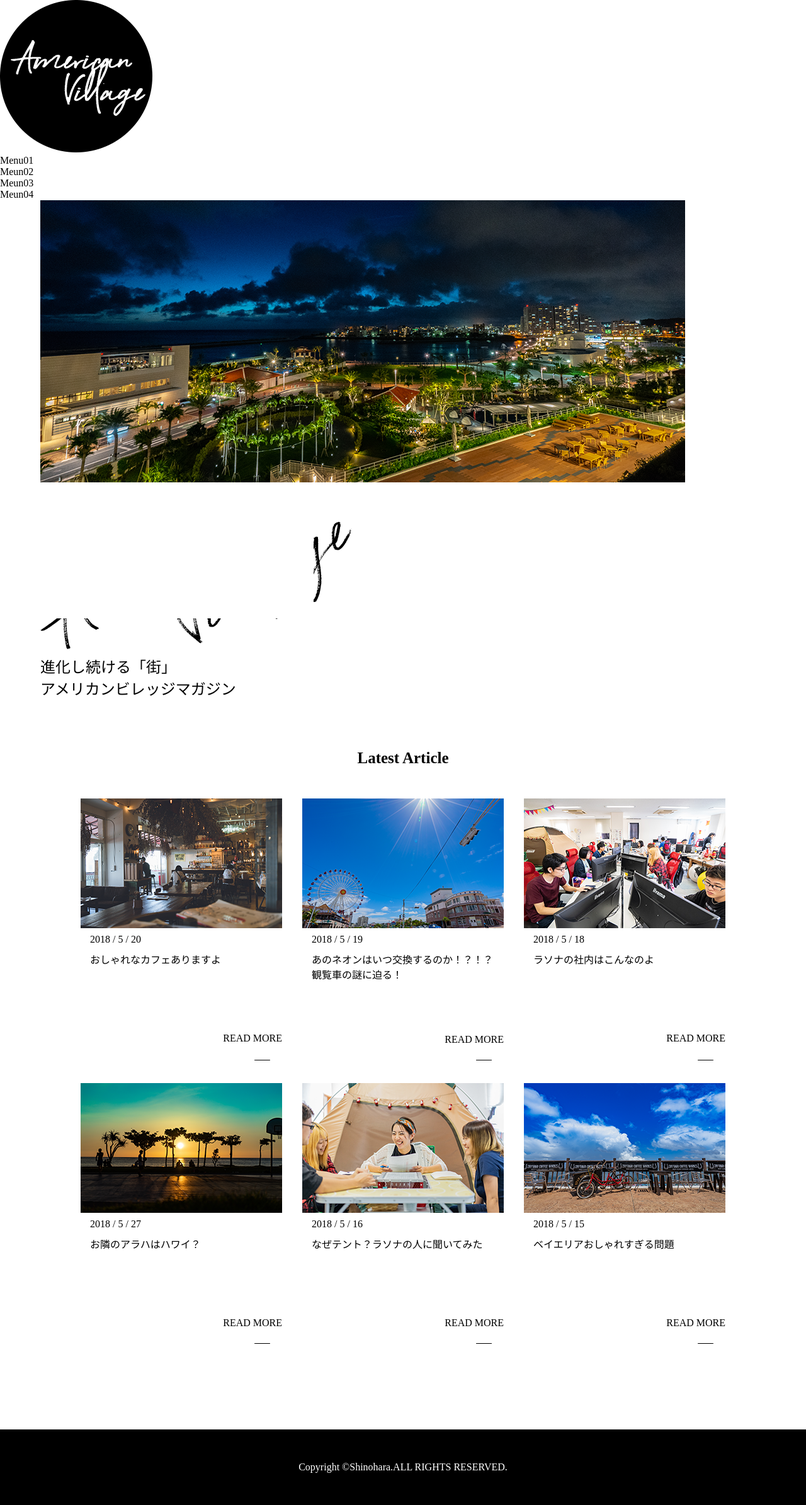
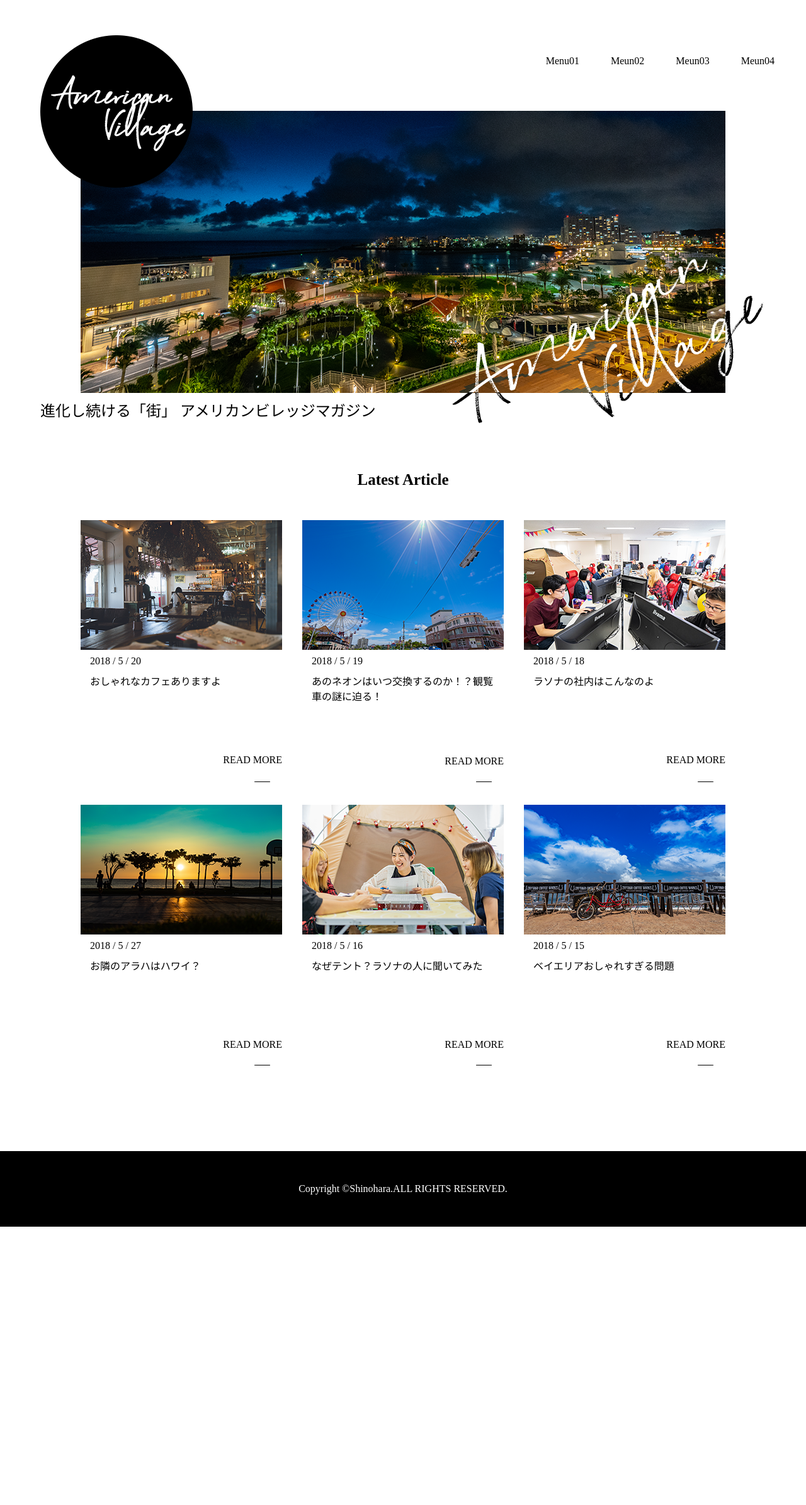
Before and after one commit to fujikoaya/Technext_OJT, a PHP site: page / in a window 1280 px wide. Shown: the whole page at 63% size. After the commit the page ends 1948 px from the top, so only its background shows below. Run offline with PHP 8.4, Linux system fonts and the light colour scheme; style sheets or scripts are compiled from the project's sources.

Commit message:
変更しました。

```diff
--- a/_main.scss
+++ b/_main.scss
@@ -1,6 +1,11 @@
 .latest.article {
     max-width: 1024px;
     margin: 0 auto;
+
+    @include sp {
+        width: $col2;
+        margin: 0 auto;
+    }
 }
 
 h1 {
@@ -15,34 +20,40 @@ h1 {
     justify-content: space-around;
     margin-top: 50px;
 
+    @include sp {
+        display: block;
+    }
+
     .article-wrap {
         width: 320px;
         margin-bottom: 30px;
         padding-bottom: 10px;
         position: relative;
 
+        @include sp {
+            width: 100%;
+        }
+
+        .pic {
+            img {
+                width: 100%;
+            }
+        }
+
         .readmore {
             text-align: right;
-            padding: 80px 20px 0 0;
+            padding: 150px 20px 0 0;
         }
-        .readmore1 {
-            text-align: right;
-            padding: 58px 20px 0 0;
+
+        .tr{
+            position: relative;
+            width: 102px;
         }
-    }
-    p {
-        padding: 10px 10px 0 10px;
-    }
-}
-.article-wrap:hover {
-    box-shadow: 0 1px 10px rgba(0, 0, 0, 0.4), 0 0 50px rgba(128, 128, 128, 0.1);
-    border-color: transparent;
-}
-.article-wrap:after{
+        .tr:after{
             content: '';
             position: absolute;
-    left: 94%;
-    bottom: 6px;
+            left: 102px;
+            bottom: 5px;
             /*線の上下位置*/
             display: inline-block;
             width: 25px;
@@ -58,9 +69,58 @@ h1 {
             /*線の丸み*/
             transition: width 0.3s ease-in-out;
         }
-.article-wrap:hover:after{
-    width: 32%;
+        .tr:hover:after{
+            width: 102px;
+
         }
+        .readmore1 {
+            text-align: right;
+            padding: 120px 20px 0 0;
+        }
+    }
+
+    p {
+        padding: 10px 10px 0 10px;
+    }
+
+}
+
+.article-wrap:hover {
+    box-shadow: 0 1px 10px rgba(0, 0, 0, 0.4), 0 0 50px rgba(128, 128, 128, 0.1);
+    border-color: transparent;
+}
+
+// .article-wrap:after {
+//     content: '';
+//     position: absolute;
+//     left: 94%;
+//     bottom: 6px;
+//     /*線の上下位置*/
+//     display: inline-block;
+//     width: 25px;
+//     /*線の長さ*/
+//     height: 1px;
+//     /*線の太さ*/
+//     -webkit-transform: translateX(-50%);
+//     transform: translateX(-100%);
+//     /*位置調整*/
+//     background-color: black;
+//     /*線の色*/
+//     border-radius: 2px;
+//     /*線の丸み*/
+//     transition: width 0.3s ease-in-out;
+// }
+
+// .article-wrap:hover:after {
+//     width: 32%;
+
+//     @include sp {
+//         width: 25%;
+//     }
+// }
+
+
+
 footer {
 border: 1px solid black;
 color: white;
--- a/index.html
+++ b/index.html
@@ -57,65 +57,84 @@
                 <h1>Latest Article</h1>
                  <div class='la'>
                      <div class='article-wrap'>
+                       <a href="">
                          <img src="./img/post_img_1.png" alt="">
                          <p>2018 / 5 / 20</p>
                          <p>おしゃれなカフェありますよ</p>
-
                          <div class='readmore'>
-                            <a href="">READ MORE</a>
+                             <div class='tr'>
+                               <span>READ MORE</span>
                              </div>
-
+                         </div>
+                        </a>
                      </div>
                      <div class='article-wrap'>
+                        <a href="">
                          <img src="./img/post_img_2.png" alt="">
                          <p>2018 / 5 / 19</p>
                          <p>あのネオンはいつ交換するのか！？観覧車の謎に迫る！</p>
                          <div class='readmore1'>
-                            <a class="" href="">READ MORE</a>
+                             <div class='tr'>
+                               <span>READ MORE</span>
                              </div>
                          </div>
+                        </a>
+                     </div>
                      <div class='article-wrap'>
+                        <a href="">
                          <img src="./img/post_img_3.png" alt="">
                          <p>2018 / 5 / 18</p>
                          <p>ラソナの社内はこんなのよ</p>
                          <div class='readmore'>
-                            <a href="">READ MORE</a>
+                             <div class='tr'>
+                               <span>READ MORE</span>
                              </div>
                          </div>
+                        </a>
+                     </div>
                      <div class='article-wrap'>
+                        <a href="">
                          <img src="./img/post_img_4.png" alt="">
                          <p>2018 / 5 / 27</p>
                          <p>お隣のアラハはハワイ？</p>
                          <div class='readmore'>
-                            <a href="">READ MORE</a>
+                             <div class='tr'>
+                               <span>READ MORE</span>
                              </div>
                          </div>
+                        </a>
+                     </div>
                      <div class='article-wrap'>
+                        <a href="">
                          <img src="./img/post_img_5.png" alt="">
                          <p>2018 / 5 / 16</p>
                          <p>なぜテント？ラソナの人に聞いてみた</p>
                          <div class='readmore'>
-                            <a href="">READ MORE</a>
+                             <div class='tr'>
+                               <span>READ MORE</span>
                              </div>
                          </div>
+                        </a>
+                     </div>
                      <div class='article-wrap'>
+                        <a href="">
                          <img src="./img/post_img_6.png" alt="">
                          <p>2018 / 5 / 15</p>
                          <p>ベイエリアおしゃれすぎる問題</p>
                          <div class='readmore'>
-                            <a href="">READ MORE</a>
+                             <div class='tr'>
+                               <span>READ MORE</span>
                              </div>
+
+                         </div>
+                        </a>
                      </div>
                  </div>
                </section>
              </div>
-
+           </div>
          </main>
          <footer>
              Copyright <span>&copy</span>Shinohara.ALL RIGHTS RESERVED.</footer>
-
-        <script src="https://code.jquery.com/jquery-3.6.1.min.js" integrity="sha256-o88AwQnZB+VDvE9tvIXrMQaPlFFSUTR+nldQm1LuPXQ=" crossorigin="anonymous"></script>
-        <script src='script.js'></script>
      </body>
-
      </html>
--- a/index.php
+++ /dev/null
@@ -1,108 +0,0 @@
-<!DOCTYPE html>
-<html lang="en">
-<head>
-    <meta charset="UTF-8">
-    <meta http-equiv="X-UA-Compatible" content="IE=edge">
-    <meta name="viewport" content="width=device-width, initial-scale=1.0">
-    <link rel="stylesheet" href="./reset.css">
-    <link rel="stylesheet" href="./assets/css/style.css">
-    <title>OJT</title>
-</head>
-<body>
-    <header>
-        <div class='header'>
-           <div class='header-left'>
-                <img src="./img/logo.png" alt="">
-           </div>
-           <div class='header-right'>
-                <ul>
-                <li><a href="#">Menu01</a></li>
-                <li><a href="#">Meun02</a></li>
-                <li><a href="#">Meun03</a></li>
-                <li><a href="#">Meun04</a></li>
-                </ul>
-           </div>
-        </div>
-    </header>
-    <main>
-      <div class='main-titile'>
-        <div class='container'>
-          <div class='mainvisual'>
-            <div class='kv'>
-              <picture>
-               <source srcset="./img/visual_1_pc.png" media='(min-width: 768px)'>
-               <!-- mediaの中にレスポシブサイズを記入 -->
-               <img src="./img/visual_1_sp.png" alt="">
-              </picture>
-              <div class='kv-wrap'>
-              <picture>
-               <source srcset="./img/visual_text_pc.png" media='(min-width: 768px'>
-               <!-- mediaの中にレスポシブサイズを記入 -->
-                <img src="./img/visual_text_sp.png" alt="">
-              </picture>
-            </div>
-          </div>
-            <p class='text'>進化し続ける「街」
-                <br>
-                アメリカンビレッジマガジン</p>
-          </div>
-          <section class='latest article'>
-           <h1>Latest Article</h1>
-            <div class='la'>
-                <div class='article-wrap'>
-                    <img src="./img/post_img_1.png" alt="">
-                    <p>2018 / 5 / 20</p>
-                    <p>おしゃれなカフェありますよ</p>
-                    <div class='readmore'>
-                        <a href="">READ MORE</a>
-                    </div>
-                </div>
-                <div class='article-wrap'>
-                    <img src="./img/post_img_2.png" alt="">
-                    <p>2018 / 5 / 19</p>
-                    <p>あのネオンはいつ交換するのか！？！？観覧車の謎に迫る！</p>
-                    <div class='readmore1'>
-                        <a href="">READ MORE</a>
-                    </div>
-                </div>
-                <div class='article-wrap'>
-                    <img src="./img/post_img_3.png" alt="">
-                    <p>2018 / 5 / 18</p>
-                    <p>ラソナの社内はこんなのよ</p>
-                    <div class='readmore'>
-                        <a href="">READ MORE</a>
-                    </div>
-                </div>
-                <div class='article-wrap'>
-                    <img src="./img/post_img_4.png" alt="">
-                    <p>2018 / 5 / 27</p>
-                    <p>お隣のアラハはハワイ？</p>
-                    <div class='readmore'>
-                        <a href="">READ MORE</a>
-                    </div>
-                </div>
-                <div class='article-wrap'>
-                    <img src="./img/post_img_5.png" alt="">
-                    <p>2018 / 5 / 16</p>
-                    <p>なぜテント？ラソナの人に聞いてみた</p>
-                    <div class='readmore'>
-                        <a href="">READ MORE</a>
-                    </div>
-                </div>
-                <div class='article-wrap'>
-                    <img src="./img/post_img_6.png" alt="">
-                    <p>2018 / 5 / 15</p>
-                    <p>ベイエリアおしゃれすぎる問題</p>
-                    <div class='readmore'>
-                        <a href="">READ MORE</a>
-                    </div>
-                </div>
-            </div>
-          </section>
-        </div>
-      </div>
-    </main>
-    <footer>
-        Copyright <span>&copy</span>Shinohara.ALL RIGHTS RESERVED.</footer>
-</body>
-</html>
```
Lines whose indentation alone changed are shown as unchanged.
